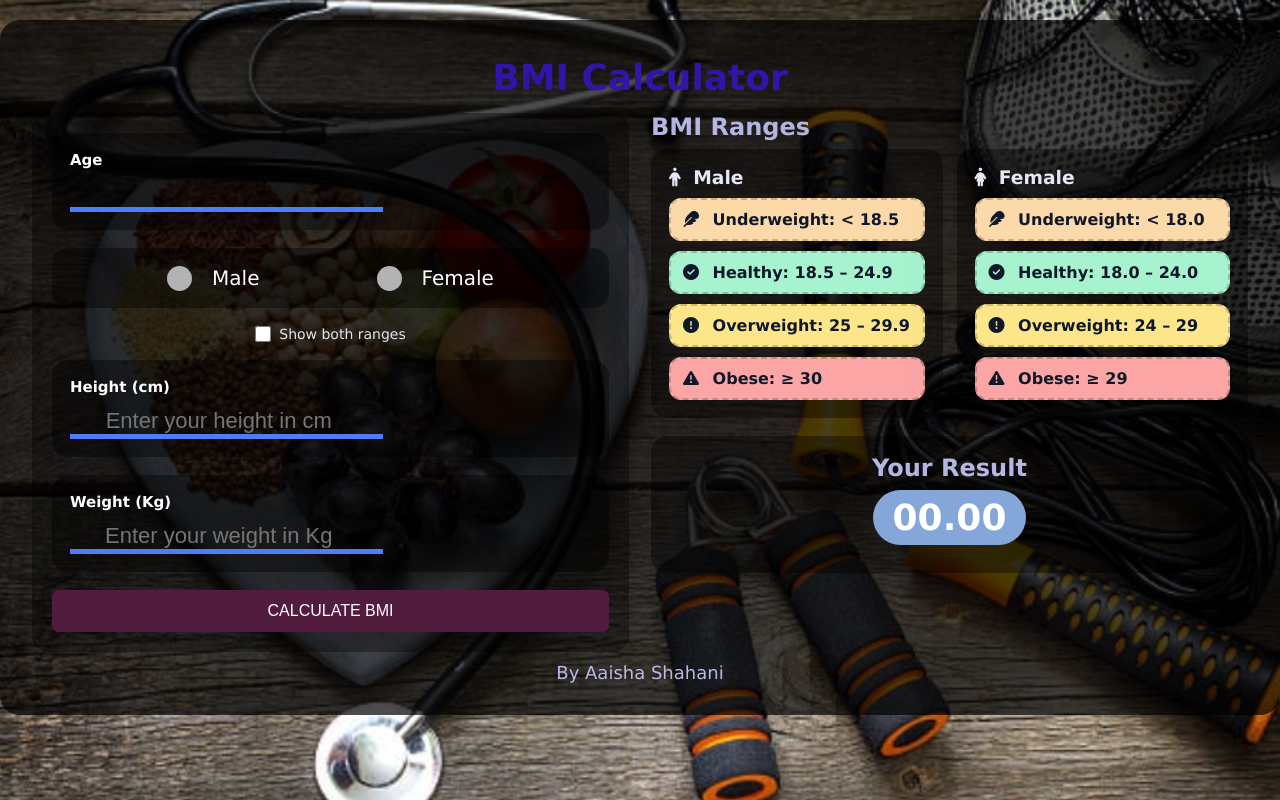
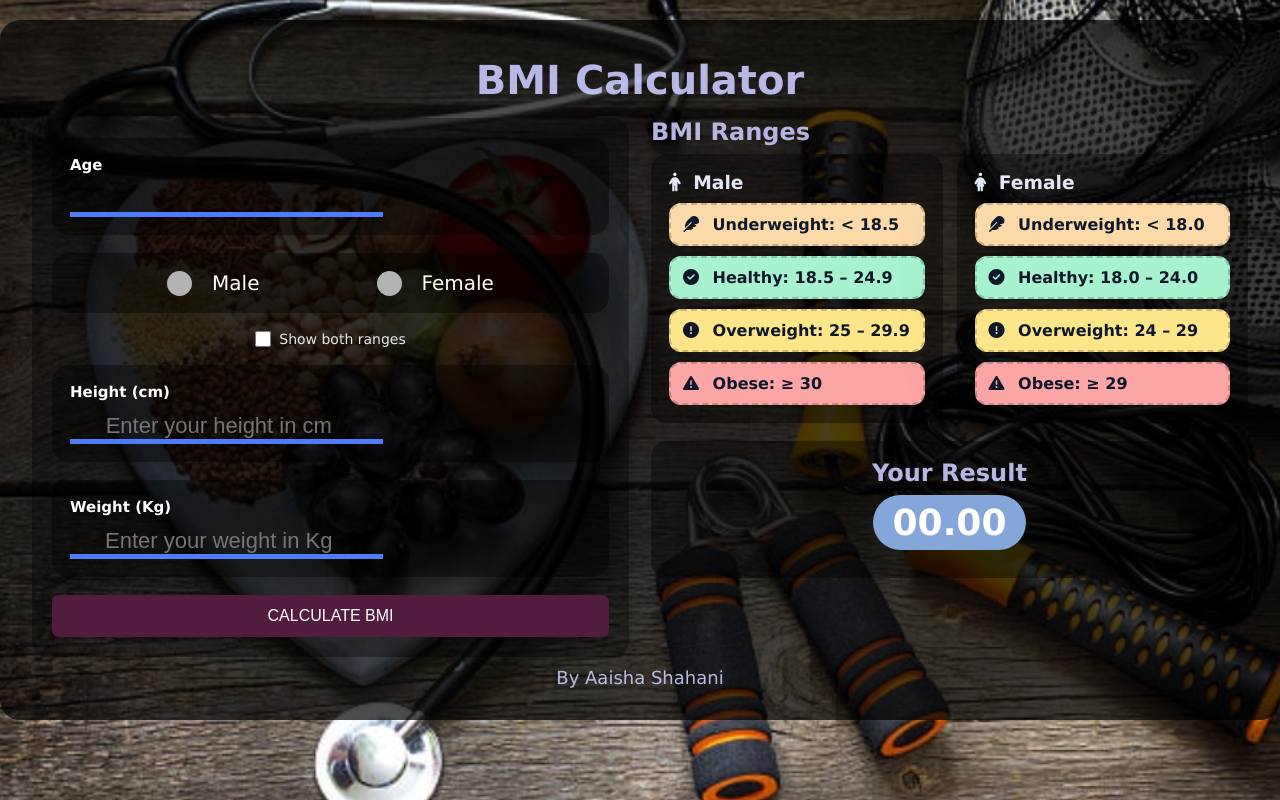
Before and after one commit to AaishaShahani2001/BMI_Calculator, a plain HTML site: page index.html in a window 1280 px wide. Drawn offline with Linux system fonts and the light colour scheme.

Commit message:
modified header color

```diff
--- a/index.js
+++ b/index.js
@@ -94,7 +94,7 @@ function calculateBMI() {
 
   if (gender === "male") {
     if (bmi < 18.5) {
-      msg = "You are underweight. Include healthy & nutritious foods.";
+      msg = "You are underweight. Consume healthy & nutritious foods.";
       color = "#f39c12";
     } else if (bmi >= 18.5 && bmi < 24.9) {
       msg = "You are healthy. Good! Maintain it.";
--- a/styles.css
+++ b/styles.css
@@ -23,9 +23,9 @@ body {
 }
 
 .bmiForm h1 {
-  color: rgb(50, 21, 168);
+  color: #ccccffe2;
   font-weight: bold;
-  font-size: 36px;
+  font-size: 40px;
   padding: 5px;
   text-align: center;
 }
```
